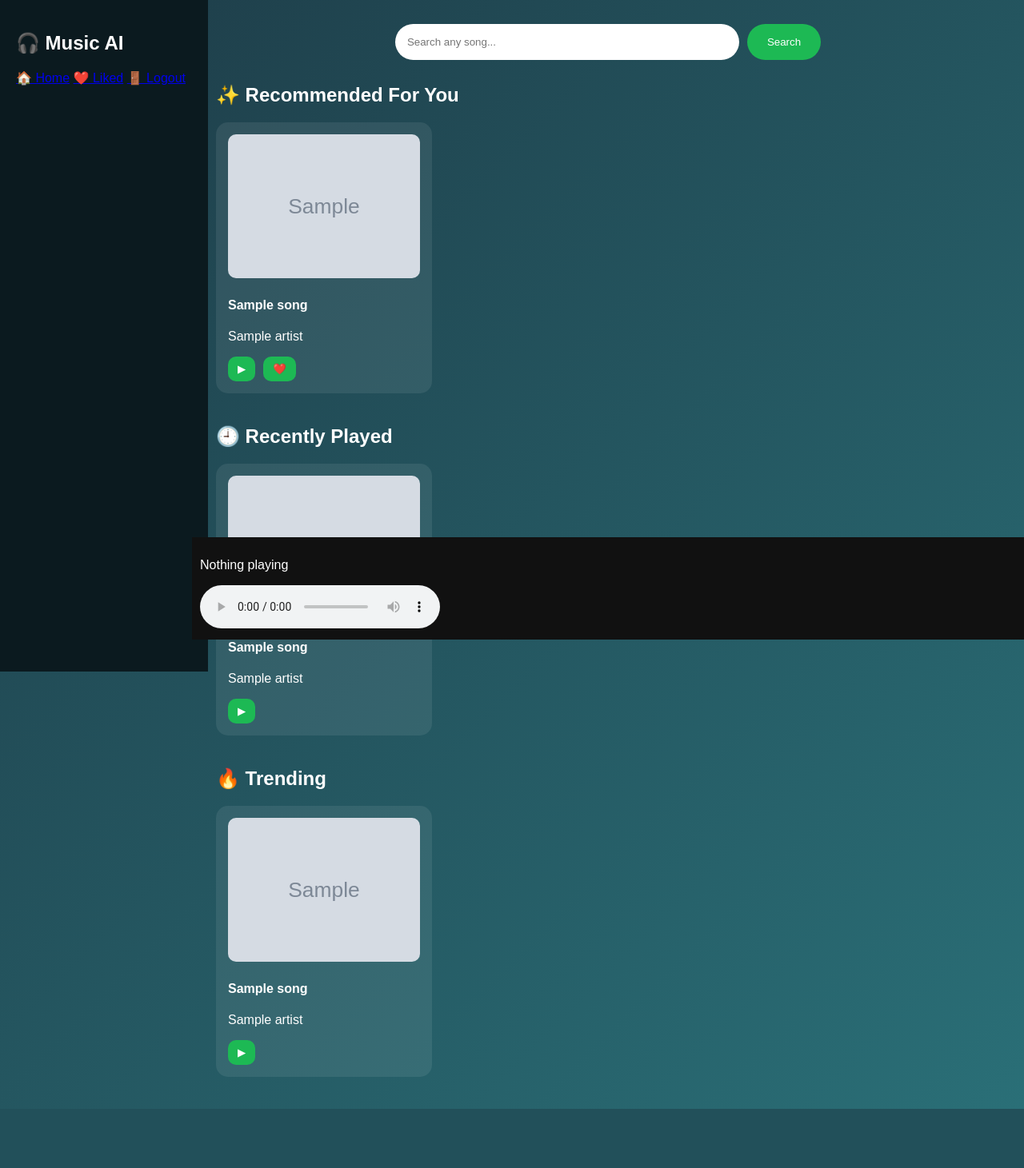
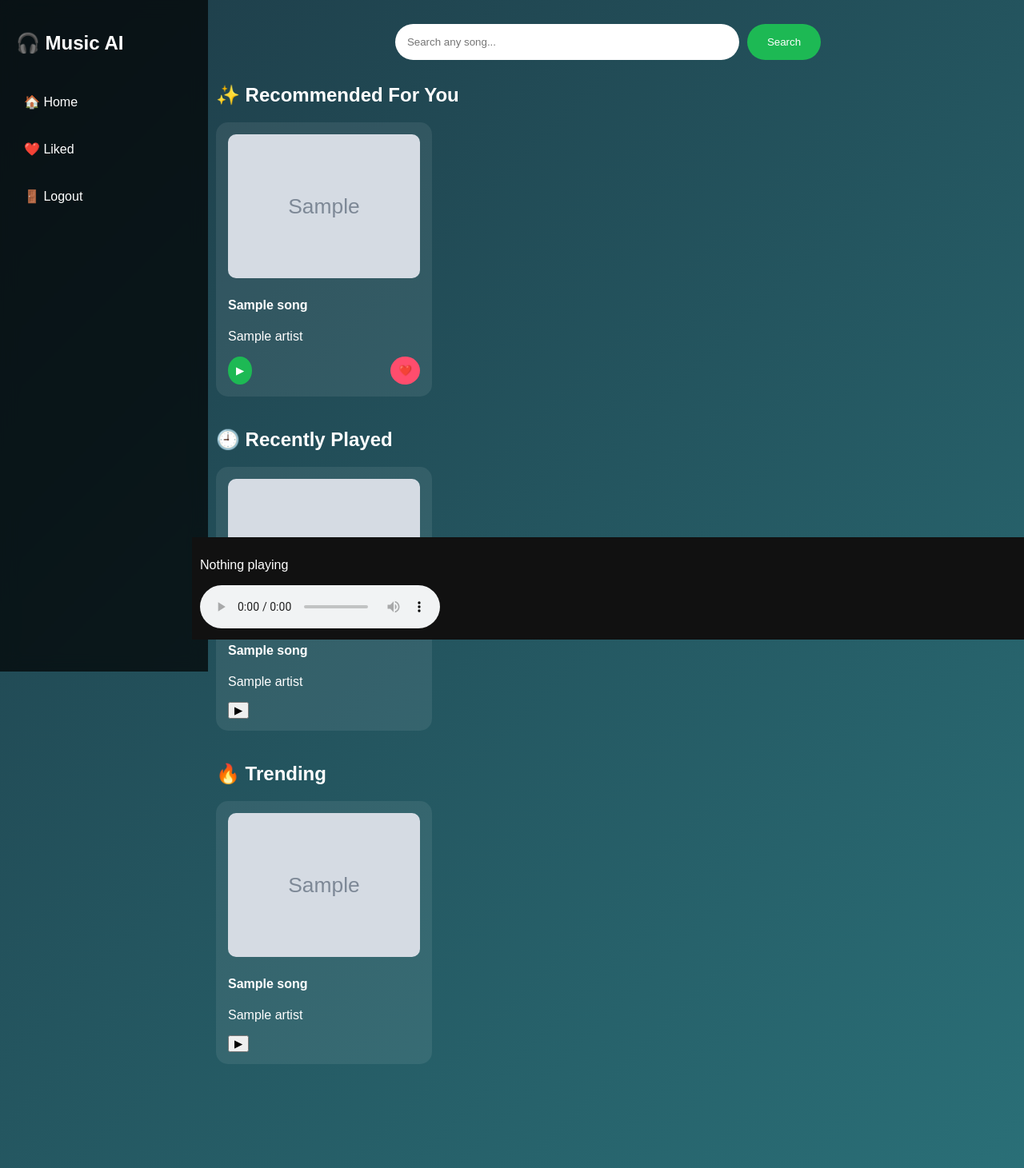
Before and after one commit to Swaliha-jamadar-070/Music-Recommender-System, a Flask app: template templates/index.html in a window 1280 px wide. Shown: the whole page at 80% size. Before the commit the page ends 1387 px from the top, so only its background shows below. Run offline with Flask 3, Linux system fonts and the light colour scheme; the template is opened without the code that fills it: most values are stand-ins (such as "Sample title", 1, 10 or a date in 2020); grey boxes marked "Sample" are stand-in pictures; some libraries are stand-ins or nearby versions.

Commit message:
Update style.css

```diff
--- a/static/style.css
+++ b/static/style.css
@@ -3,26 +3,46 @@ body {
     font-family: 'Poppins', sans-serif;
     background: linear-gradient(135deg, #1e3c48, #2a6f77);
     color: white;
-    overflow-y: auto;
 }
 
-/* Sidebar */
+/* ===== SIDEBAR (VERTICAL FIX) ===== */
 .sidebar {
     position: fixed;
     width: 220px;
     height: 100vh;
-    background: #0b1a1f;
+    background: rgba(0,0,0,0.7);
+    backdrop-filter: blur(10px);
     padding: 20px;
+    display: flex;
+    flex-direction: column;
 }
 
-/* Main */
+.sidebar h2 {
+    margin-bottom: 30px;
+}
+
+.sidebar a {
+    display: block;
+    color: white;
+    text-decoration: none;
+    margin: 10px 0;
+    padding: 10px;
+    border-radius: 8px;
+    transition: 0.3s;
+}
+
+.sidebar a:hover {
+    background: rgba(255,255,255,0.1);
+}
+
+/* ===== MAIN ===== */
 .main {
     margin-left: 240px;
     padding: 30px;
-    min-height: 100vh;
+    padding-bottom: 120px; /* prevent player overlap */
 }
 
-/* Search */
+/* ===== SEARCH ===== */
 .search-bar {
     display: flex;
     justify-content: center;
@@ -43,22 +63,33 @@ body {
     background: #1db954;
     border: none;
     color: white;
+    cursor: pointer;
 }
 
-/* Section */
+/* ===== SECTION ===== */
 .section {
     margin-top: 30px;
 }
 
-/* Scroll FIX */
+/* ===== SCROLL FIX ===== */
 .scroll-container {
     display: flex;
     overflow-x: auto;
+    overflow-y: hidden;
     gap: 20px;
     padding-bottom: 10px;
+    scroll-behavior: smooth;
 }
 
-/* Cards */
+.scroll-container::-webkit-scrollbar {
+    height: 6px;
+}
+
+.scroll-container::-webkit-scrollbar-thumb {
+    background: #1db954;
+}
+
+/* ===== CARD ===== */
 .card {
     min-width: 180px;
     background: rgba(255,255,255,0.08);
@@ -68,10 +99,10 @@ body {
 }
 
 .card:hover {
-    transform: scale(1.05);
+    transform: scale(1.08);
 }
 
-/* SAME SIZE IMAGES */
+/* IMAGE FIX */
 .card img {
     width: 100%;
     height: 180px;
@@ -79,23 +110,30 @@ body {
     border-radius: 10px;
 }
 
-/* Buttons */
+/* ===== BUTTONS ===== */
 .actions {
     display: flex;
-    gap: 10px;
+    justify-content: space-between;
     margin-top: 10px;
 }
 
-button {
-    padding: 8px 12px;
-    border-radius: 10px;
+.actions button {
+    padding: 10px;
+    border-radius: 50%;
     border: none;
     cursor: pointer;
-    background: #1db954;
     color: white;
 }
 
-/* Player FIX */
+.actions button:first-child {
+    background: #1db954;
+}
+
+.actions button:last-child {
+    background: #ff4d6d;
+}
+
+/* ===== PLAYER ===== */
 .player {
     position: fixed;
     bottom: 0;
@@ -103,4 +141,5 @@ button {
     right: 0;
     background: #111;
     padding: 10px;
+    z-index: 1000;
 }
```
